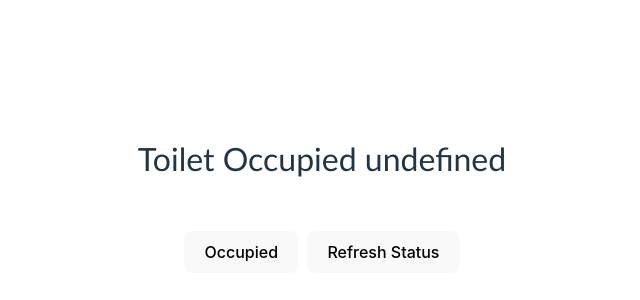
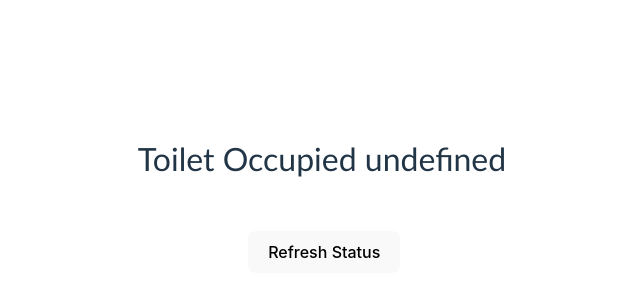
Before and after one commit to devinraina/james, a React (Vite) app: page / in a window 1280 px wide. Shown: the part 184-484 px from the top of the page, without its empty margins (318-958 px from the left). Built offline with nearby package versions, Linux system fonts and the light colour scheme; no server answers; the database is empty.

Commit message:
fixed bugs with timeout

```diff
--- a/src/App.jsx
+++ b/src/App.jsx
@@ -23,6 +23,7 @@ function App() {
 
   const occupied = async () => {
     setIsLoading(true);
+
     await updateT();
     setCount(res[0]?.tWash);
     setTimeout(() => {
@@ -65,10 +66,11 @@ function App() {
       <div className='divt'>
         Toilet Occupied {`${count}`}<br></br><br />
         </div>
-        <button onClick={occupied}>Occupied</button> &nbsp;
+         {res[0]?.tWash==='false'? <button onClick={occupied}>Occupied</button>:<div></div>}&nbsp;
         <button onClick={refresh}>Refresh Status</button>
       </div>
   );
+
 
 
   return (
```
